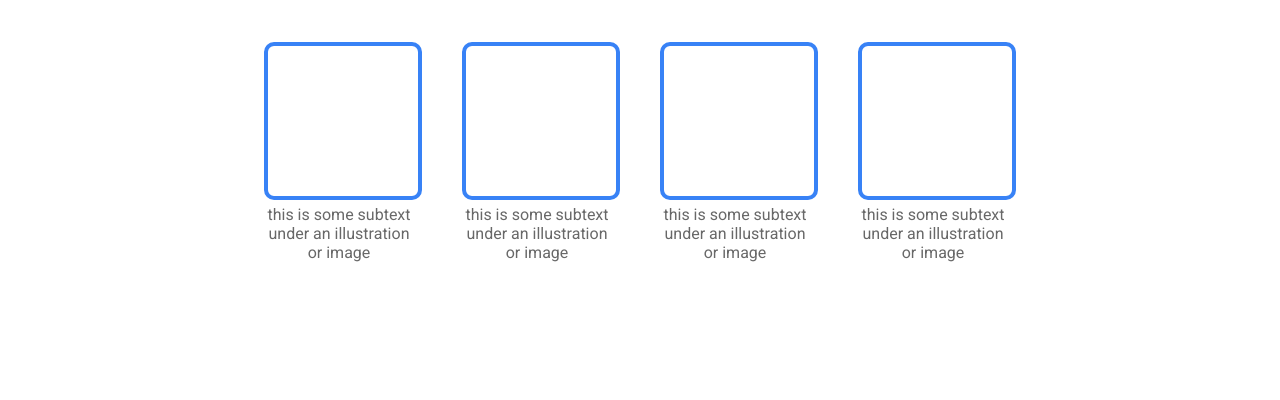
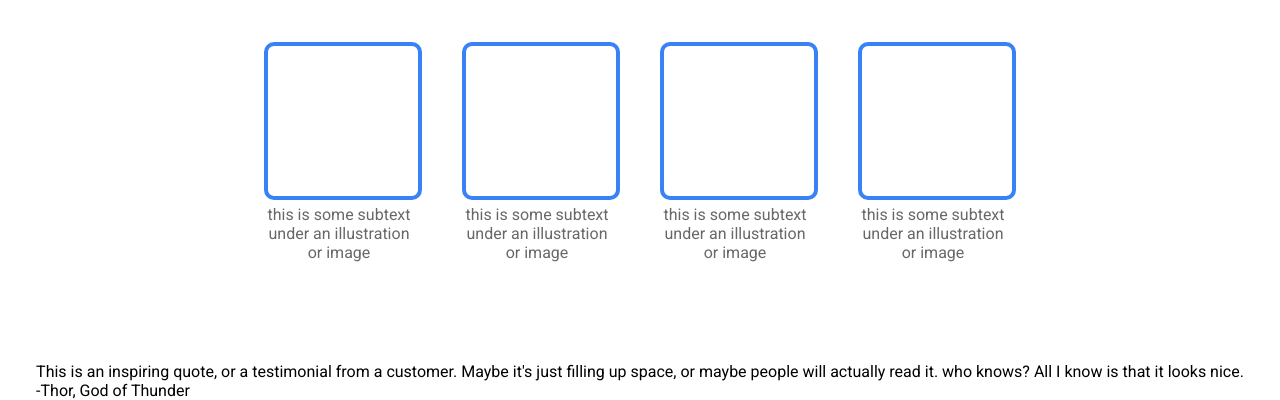
Before and after one commit to ARD11111/odin-landing-page, a plain HTML site: page index.html in a window 1280 px wide. Shown: the part 601-1001 px from the top of the page. Before the commit the page ends 963 px from the top, so only its background shows below. Drawn offline with Linux system fonts and the light colour scheme.

Commit message:
Add quote section

```diff
--- a/index.html
+++ b/index.html
@@ -58,6 +58,16 @@
 
     </div>
 
+    <div class="third">
+      <div class="quote">
+        This is an inspiring quote, or a testimonial from a customer. Maybe it's just filling up space, or maybe people will actually read it.
+        who knows? All I know is that it looks nice.
+      </div>
+      <div class="person">
+        -Thor, God of Thunder
+      </div>
+    </div>
+
 
 
 </body>
```
